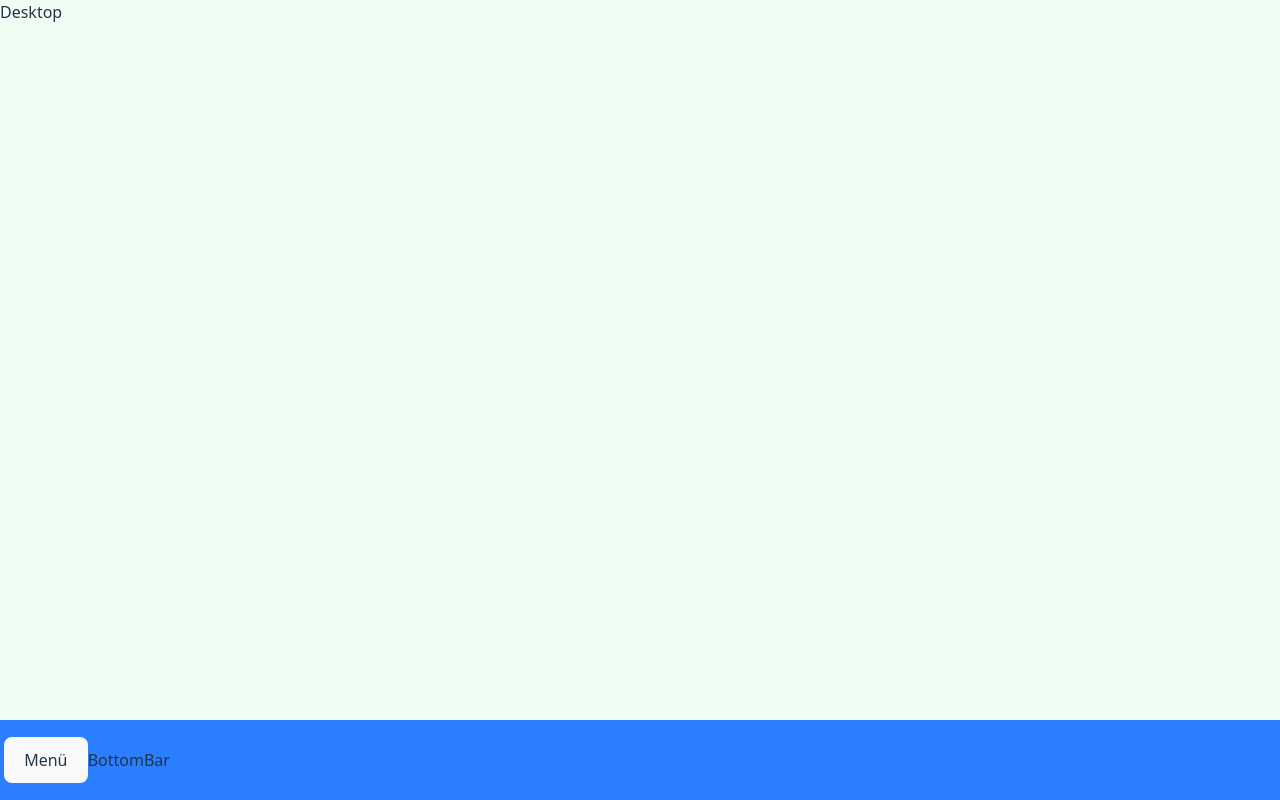
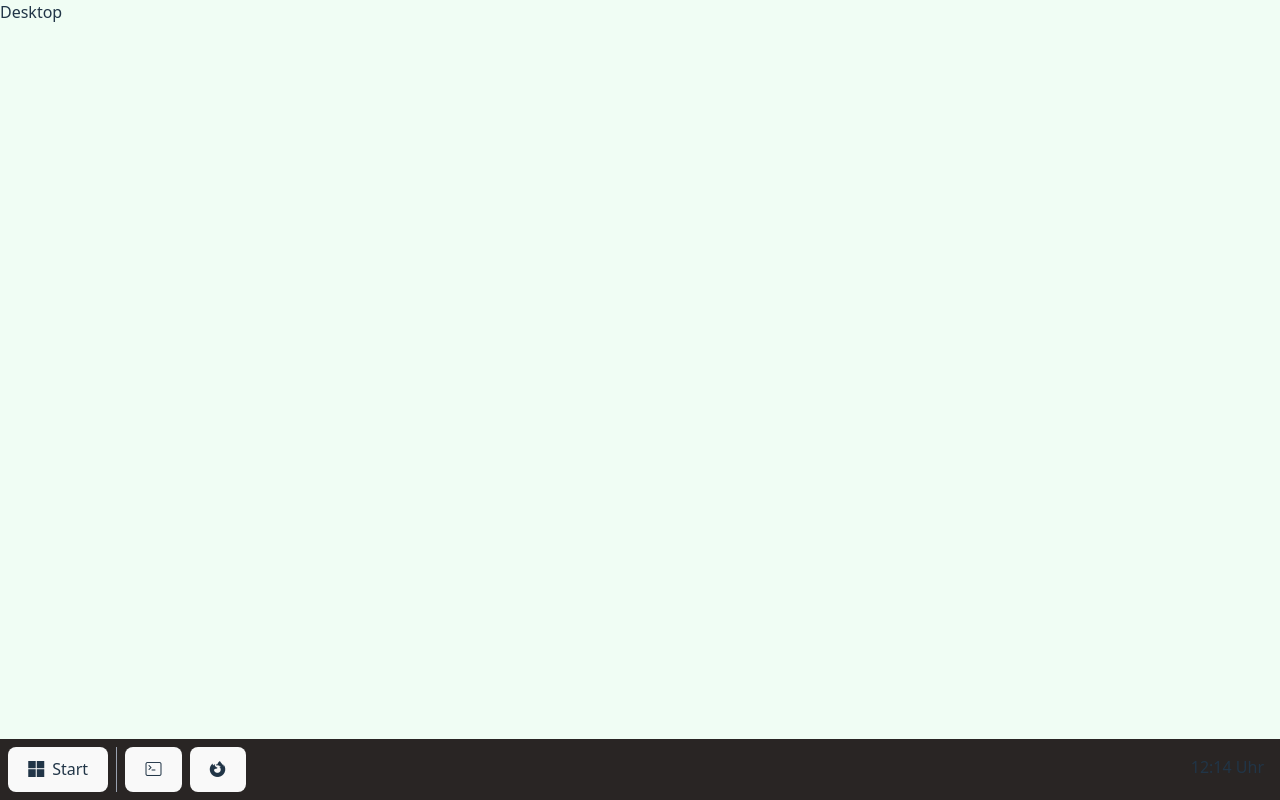
Before and after one commit to nickwilma/god-os, a React (Vite) app: page / in a window 1280 px wide. Built offline with nearby package versions, Linux system fonts and the light colour scheme.

Commit message:
feat: ui changes

```diff
--- a/package.json
+++ b/package.json
@@ -11,6 +11,7 @@
   },
   "dependencies": {
     "@tailwindcss/vite": "^4.1.13",
+    "bootstrap-icons": "^1.13.1",
     "react": "^19.1.1",
     "react-dom": "^19.1.1",
     "tailwindcss": "^4.1.13"
--- a/src/App.jsx
+++ b/src/App.jsx
@@ -1,17 +1,34 @@
 import './App.css'
 import {Desktop} from "./Desktop.jsx";
 import {TaskBar} from "./TaskBar.jsx";
+import { useState } from 'react';
+import 'bootstrap-icons/font/bootstrap-icons.css';
 
 function App() {
+
+    const tempTasks = [
+        {
+            name: "Task1",
+            icon: "terminal",
+            content: "",
+        },
+        {
+            name: "Task2",
+            icon: "browser-firefox",
+            content: "",
+        }
+    ];
+
+    const [tasks, setTasks] = useState(tempTasks);
 
     return (
         <>
             <div className={"flex flex-col w-screen h-screen bg-green-50"}>
-                <div className={"flex-9"}>
+                <div className={"flex-grow"}>
                     <Desktop/>
                 </div>
-                <div className={"flex-1"}>
-                    <TaskBar />
+                <div className={""}>
+                    <TaskBar tasks={tasks} />
                 </div>
             </div>
         </>
--- a/src/TaskBar.jsx
+++ b/src/TaskBar.jsx
@@ -1,6 +1,34 @@
-export function TaskBar() {
-    return <div className={"flex flex-row w-full h-full bg-blue-500 items-center p-1"}>
-        <button className={"bg-amber-200"}>Menü</button>
-        <p>BottomBar</p>
+export function TaskBar({tasks}) {
+
+    function StartButton() {
+        return <button className="flex flex-row gap-2 btn bg-blue-200">
+            <i className="bi bi-microsoft"></i>
+            Start
+        </button>;
+    }
+
+    function VerticalLine() {
+        return <div className="border-l border-gray-400"></div>
+    }
+
+    function Tasks() {
+        return tasks.map(task =>
+            <button className="">
+                <i className={"h-full w-auto fill-current bi bi-" + task.icon}></i>
+            </button>
+        );
+    }
+
+    function Clock() {
+        return <span className="p-2 ms-auto">12:14 Uhr</span>
+    }
+
+    return <div className={"flex flex-row w-full h-full bg-stone-800 p-2 gap-2"}>
+        <StartButton />
+        <VerticalLine />
+        <Tasks />
+        <Clock />
     </div>
+
+
 }
```
Also changed, not shown: 1 other file (tests, documents, lock files or other folders).
